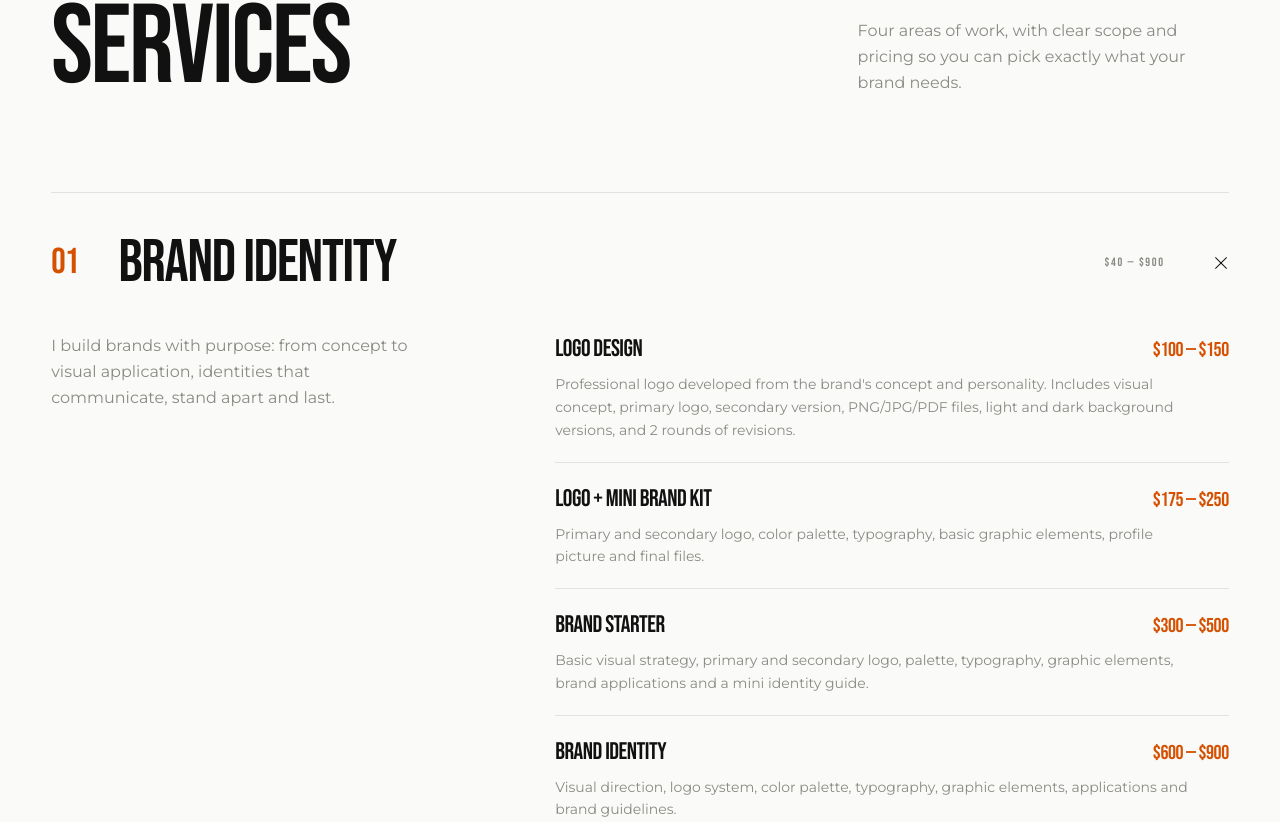
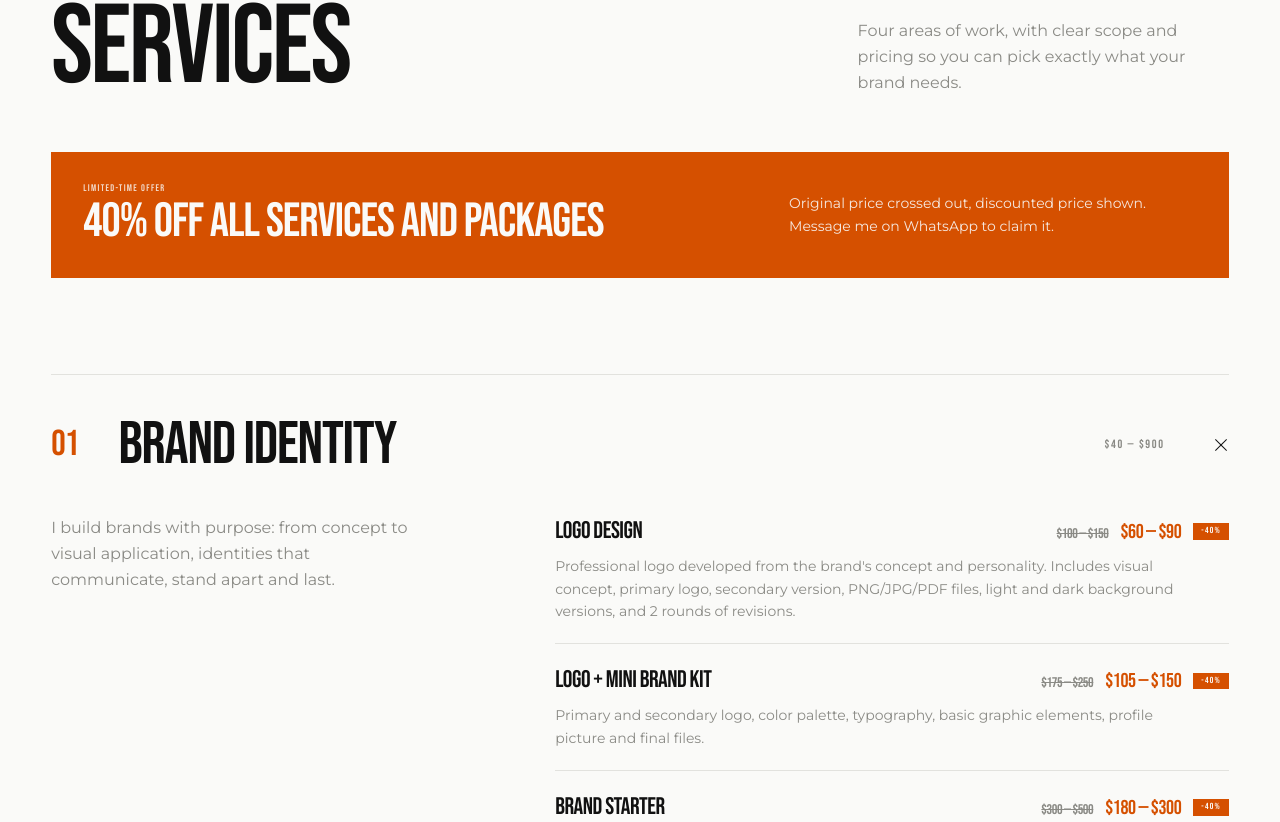
Before and after one commit to SamyFrost/samuel-correa-portfolio, a React (Vite) app: page / in a window 1280 px wide. Shown: the part 4198-5020 px from the top of the page. Built offline with nearby package versions, Linux system fonts and the light colour scheme.

Commit message:
Add 40% off promo: strikethrough original price, discounted price and banner
Co-Authored-By: Claude Sonnet 5.5 <noreply@anthropic.com>
Claude-Session: https://claude.ai/code/session_018q5VK9Z7dpFpCFfTFqmt9a

```diff
--- /dev/null
+++ b/src/components/Promo.tsx
@@ -0,0 +1,66 @@
+import { DISCOUNT_PERCENT, contact, discountPrice } from "../data/catalog";
+import { useT } from "../i18n/LanguageContext";
+import { FadeUp } from "./motion-primitives";
+
+/** Banner de oferta; se oculta si el descuento está desactivado. */
+export function PromoBanner() {
+  const t = useT();
+  if (!DISCOUNT_PERCENT) return null;
+  return (
+    <FadeUp className="mt-10 md:mt-14">
+      <a
+        href={contact.whatsappHref}
+        target="_blank"
+        rel="noreferrer noopener"
+        className="flex flex-col gap-4 bg-accent p-6 text-paper md:flex-row md:items-center md:justify-between md:p-8"
+      >
+        <div>
+          <span className="label block text-[0.6rem] text-paper/80">
+            {t.promo.badge}
+          </span>
+          <span className="display mt-1 block text-[clamp(1.75rem,4.5vw,3rem)] leading-none">
+            {t.promo.title}
+          </span>
+        </div>
+        <p className="max-w-[44ch] text-sm leading-relaxed text-paper/90">
+          {t.promo.note}
+        </p>
+      </a>
+    </FadeUp>
+  );
+}
+
+/** Precio real tachado + precio con descuento + etiqueta -40%. */
+export function PriceTag({
+  price,
+  className = "",
+  children,
+}: {
+  price: string;
+  className?: string;
+  /** Contenido extra tras el precio (p. ej. unidad "/ pieza"). */
+  children?: React.ReactNode;
+}) {
+  const t = useT();
+  if (!DISCOUNT_PERCENT) {
+    return (
+      <span className={className}>
+        {price}
+        {children}
+      </span>
+    );
+  }
+  return (
+    <span className={`inline-flex flex-wrap items-baseline gap-x-3 ${className}`}>
+      <s className="text-[0.7em] text-muted" aria-hidden="true">
+        {price}
+      </s>
+      <span className="sr-only">{price}</span>
+      <span aria-label={t.promo.discounted}>{discountPrice(price)}</span>
+      <span className="label self-center bg-accent px-2 py-1 text-[0.55rem] text-paper">
+        -{DISCOUNT_PERCENT}%
+      </span>
+      {children}
+    </span>
+  );
+}
--- a/src/components/sections/Packages.tsx
+++ b/src/components/sections/Packages.tsx
@@ -1,5 +1,6 @@
 import { addOnIds, contact, packages } from "../../data/catalog";
 import { useT } from "../../i18n/LanguageContext";
+import { PriceTag, PromoBanner } from "../Promo";
 import { FadeUp, RevealLines } from "../motion-primitives";
 
 export function Packages() {
@@ -30,8 +31,10 @@ export function Packages() {
           </FadeUp>
         </div>
 
+        <PromoBanner />
+
         {/* Cuatro paquetes en 2×2 */}
-        <div className="mt-16 grid grid-cols-1 border-l border-t border-rule sm:grid-cols-2 md:mt-24">
+        <div className="mt-10 grid grid-cols-1 border-l border-t border-rule sm:grid-cols-2 md:mt-24">
           {grid.map((pkg, i) => {
             const copy = t.packages.items[pkg.id as keyof typeof t.packages.items];
             return (
@@ -50,9 +53,10 @@ export function Packages() {
                     <span className="display text-2xl transition-colors duration-500 group-hover:text-paper md:text-3xl">
                       {pkg.name}
                     </span>
-                    <span className="display text-3xl transition-colors duration-500 group-hover:text-accent md:text-4xl">
-                      {pkg.price}
-                    </span>
+                    <PriceTag
+                      price={pkg.price}
+                      className="display justify-end text-3xl transition-colors duration-500 group-hover:text-accent md:text-4xl"
+                    />
                   </div>
                   <p className="mt-5 text-sm leading-relaxed text-muted transition-colors duration-500 group-hover:text-paper/70">
                     {copy.desc}
@@ -87,9 +91,10 @@ export function Packages() {
                 <span className="display mt-6 block text-[clamp(2.25rem,6vw,4.5rem)]">
                   {featured.name}
                 </span>
-                <span className="display mt-2 block text-[clamp(2.5rem,7vw,5rem)] text-accent">
-                  {featured.price}
-                </span>
+                <PriceTag
+                  price={featured.price}
+                  className="display mt-2 flex text-[clamp(2.5rem,7vw,5rem)] text-accent"
+                />
               </div>
               <div className="mt-8 md:col-span-6 md:col-start-7 md:mt-0 md:self-center">
                 <p className="text-lg leading-relaxed text-paper md:text-xl">
--- a/src/components/sections/Services.tsx
+++ b/src/components/sections/Services.tsx
@@ -3,6 +3,7 @@ import { useState } from "react";
 import { contact, serviceAreas } from "../../data/catalog";
 import type { ServiceArea } from "../../data/types";
 import { useT } from "../../i18n/LanguageContext";
+import { PriceTag, PromoBanner } from "../Promo";
 import { EASE_EXPO, FadeUp, RevealLines } from "../motion-primitives";
 
 function AreaRow({
@@ -74,16 +75,18 @@ function AreaRow({
                   >
                     <div className="flex flex-wrap items-baseline justify-between gap-x-6 gap-y-1">
                       <span className="display text-xl md:text-2xl">{item.name}</span>
-                      <span className="display text-lg text-accent md:text-xl">
-                        {item.price}
+                      <PriceTag
+                        price={item.price}
+                        className="display text-lg text-accent md:text-xl"
+                      >
                         {item.unit && (
-                          <span className="ml-2 text-sm text-muted">
+                          <span className="text-sm text-muted">
                             {item.unit === "piece"
                               ? t.services.perPiece
                               : t.services.perSlide}
                           </span>
                         )}
-                      </span>
+                      </PriceTag>
                     </div>
                     <p className="mt-2 max-w-[70ch] text-sm leading-relaxed text-muted">
                       {
@@ -128,6 +131,8 @@ export function Services() {
           </FadeUp>
         </div>
 
+        <PromoBanner />
+
         <div className="mt-16 md:mt-24">
           {serviceAreas.map((area) => (
             <AreaRow
--- a/src/data/catalog.ts
+++ b/src/data/catalog.ts
@@ -2,6 +2,17 @@ import type { Package, ProcessStep, Project, ServiceArea } from "./types";
 
 /** Prefija con la base del despliegue: en GitHub Pages el sitio vive en /<repo>/. */
 export const asset = (path: string) => `${import.meta.env.BASE_URL}${path}`;
+
+/** Oferta vigente: % de descuento sobre todos los servicios y paquetes.
+ *  Poner en 0 para desactivarla (se ocultan banner, tachado y etiquetas). */
+export const DISCOUNT_PERCENT = 40;
+
+/** Aplica el descuento a cada monto de un precio ("$100 — $150" → "$60 — $90"). */
+export const discountPrice = (price: string) =>
+  price.replace(/\$(\d+(?:\.\d+)?)/g, (_, n: string) => {
+    const v = Number(n) * (1 - DISCOUNT_PERCENT / 100);
+    return `$${Number.isInteger(v) ? v : v.toFixed(2).replace(/\.?0+$/, "")}`;
+  });
 
 export const serviceAreas: ServiceArea[] = [
   {
--- a/src/i18n/translations.ts
+++ b/src/i18n/translations.ts
@@ -48,6 +48,12 @@ const es = {
       { value: 3, prefix: "", suffix: "", label: "Idiomas" },
       { value: 24, prefix: "", suffix: "h", label: "Entrega express" },
     ],
+  },
+  promo: {
+    badge: "Oferta por tiempo limitado",
+    title: "40% OFF en todos los servicios y paquetes",
+    note: "Precio real tachado, precio con descuento aplicado. Escríbeme por WhatsApp para aprovecharla.",
+    discounted: "Precio con descuento",
   },
   services: {
     number: "03",
@@ -257,6 +263,12 @@ const pt: Dict = {
       { value: 24, prefix: "", suffix: "h", label: "Entrega express" },
     ],
   },
+  promo: {
+    badge: "Oferta por tempo limitado",
+    title: "40% OFF em todos os serviços e pacotes",
+    note: "Preço original riscado, preço com desconto aplicado. Fale comigo no WhatsApp para aproveitar.",
+    discounted: "Preço com desconto",
+  },
   services: {
     number: "03",
     title: "Serviços",
@@ -463,6 +475,12 @@ const en: Dict = {
       { value: 24, prefix: "", suffix: "h", label: "Express delivery" },
     ],
   },
+  promo: {
+    badge: "Limited-time offer",
+    title: "40% OFF all services and packages",
+    note: "Original price crossed out, discounted price shown. Message me on WhatsApp to claim it.",
+    discounted: "Discounted price",
+  },
   services: {
     number: "03",
     title: "Services",
```
